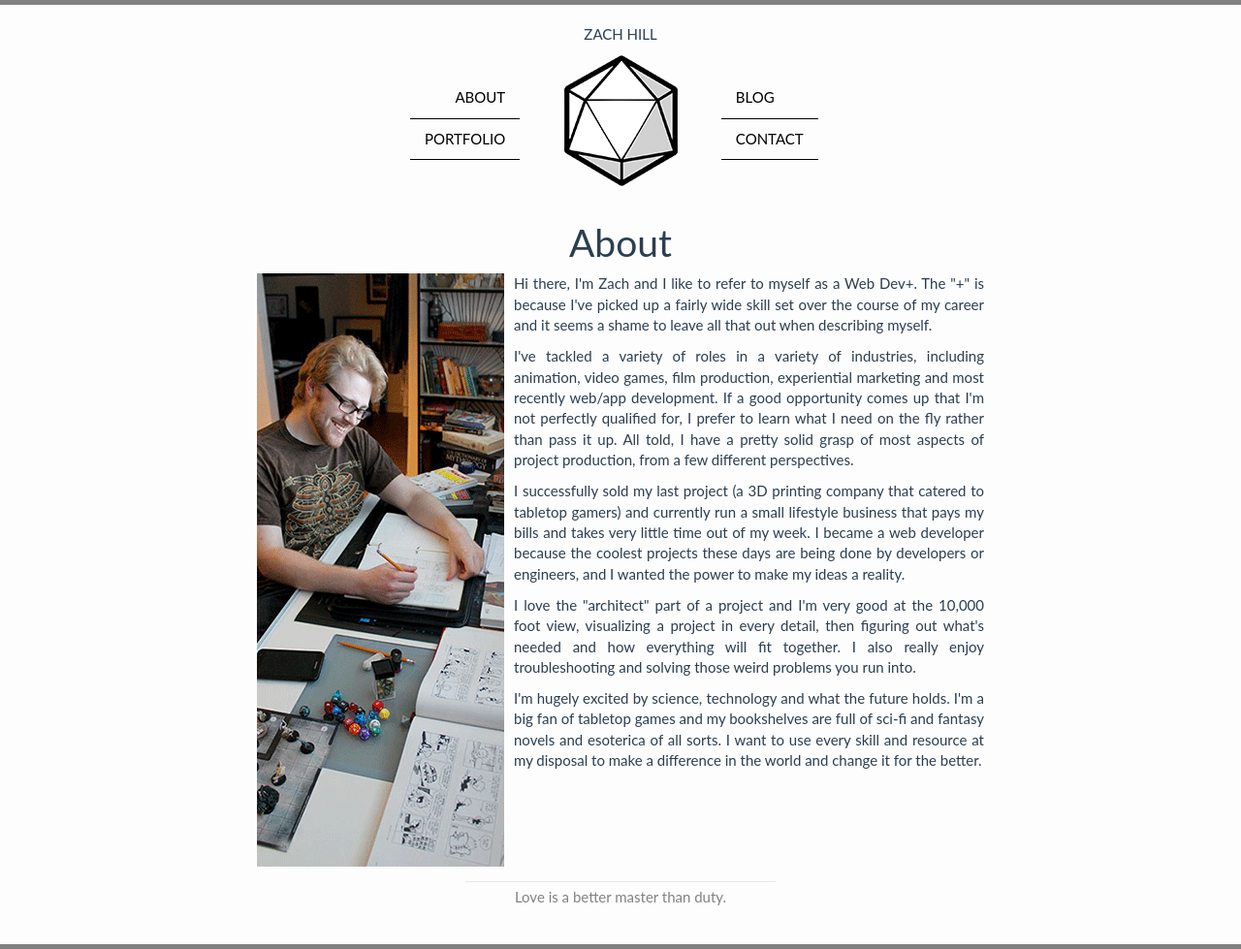
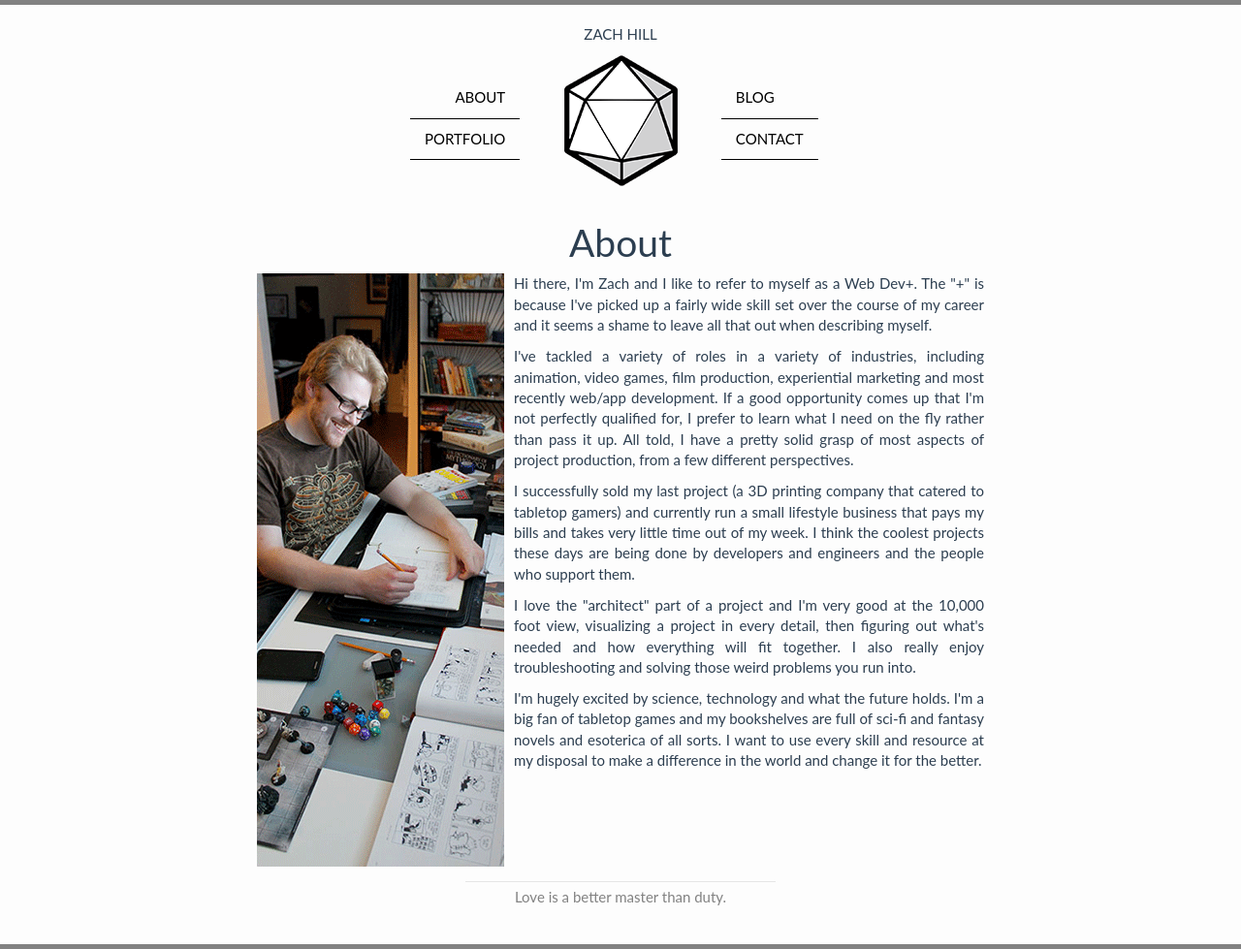
Before and after one commit to Zynkh/Zynkh.github.io, a Jekyll site: the page built from about.md, in a window 1280 px wide. Shown: the whole page at 97% size. Built offline with Jekyll 4.4.1, drawn with Linux system fonts in a browser that asks for light colours.

Commit message:
changed about page

```diff
--- a/about.md
+++ b/about.md
@@ -10,7 +10,7 @@ permalink: /about/
 
 <p class="justify">I've tackled a variety of roles in a variety of industries, including animation, video games, film production, experiential marketing and most recently web/app development. If a good opportunity comes up that I'm not perfectly qualified for, I prefer to learn what I need on the fly rather than pass it up. All told, I have a pretty solid grasp of most aspects of project production, from a few different perspectives.</p>
 
-<p class="justify">I successfully sold my last project (a 3D printing company that catered to tabletop gamers) and currently run a small lifestyle business that pays my bills and takes very little time out of my week. I became a web developer because the coolest projects these days are being done by developers or engineers, and I wanted the power to make my ideas a reality.</p>
+<p class="justify">I successfully sold my last project (a 3D printing company that catered to tabletop gamers) and currently run a small lifestyle business that pays my bills and takes very little time out of my week. I think the coolest projects these days are being done by developers and engineers and the people who support them.</p>
 
 <p class="justify">I love the "architect" part of a project and I'm very good at the 10,000 foot view, visualizing a project in every detail, then figuring out what's needed and how everything will fit together. I also really enjoy troubleshooting and solving those weird problems you run into.</p>
 
```
